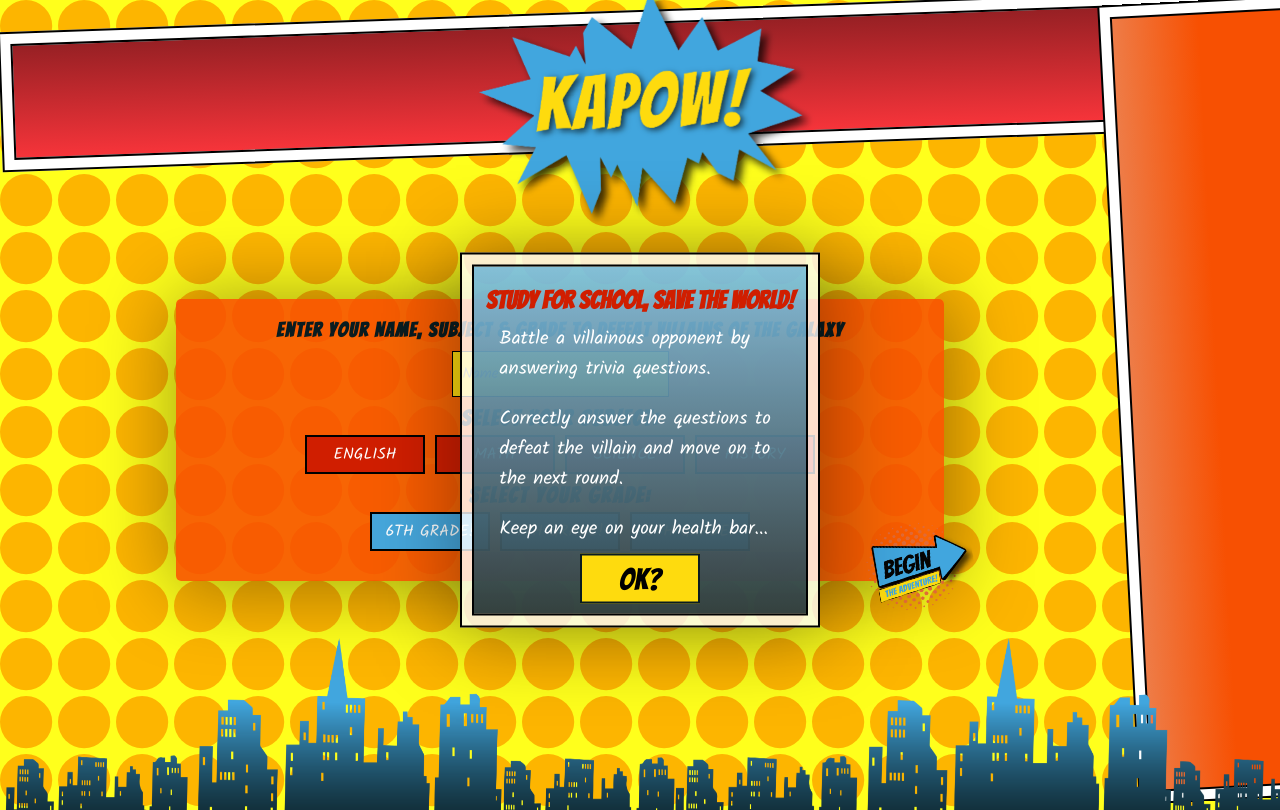
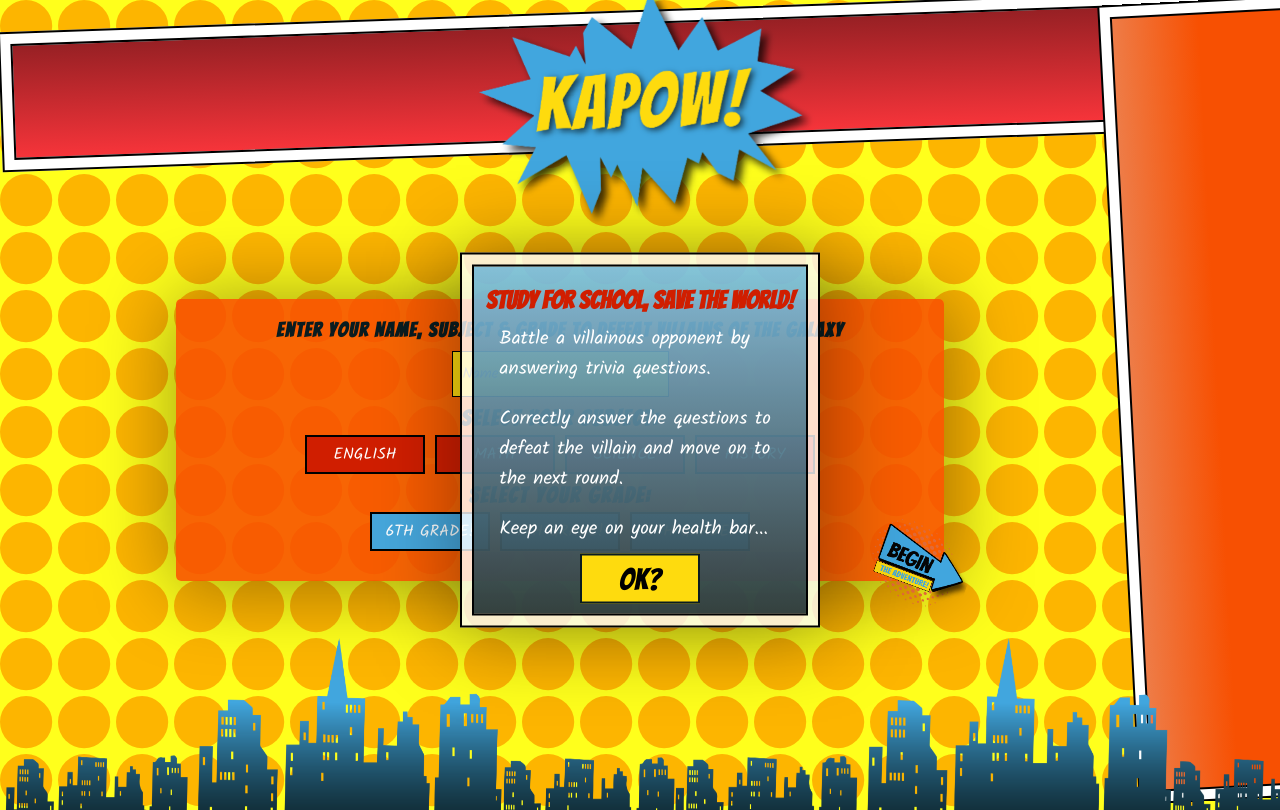
Before and after one commit to tabbplomaritas/Superhero_FinalProject, a website: page public/index.html in a window 1280 px wide. In both pictures the pointer is over the picture 919 px from the left and 566 px from the top of the page. Drawn offline with nearby package versions, Linux system fonts and the light colour scheme; some packages are replaced by stand-ins of ours; no server answers.

Commit message:
moved the buttons within the template

```diff
--- a/public/js/components/home_comp.js
+++ b/public/js/components/home_comp.js
@@ -45,10 +45,12 @@ const home = {
                     <p>Combat: </p>
                     <p>{{ $ctrl.clickedHero.powerstats.combat }} </p>
                 </div>
-            </section>
 
                 <img id="backToHeroes" ng-click="$ctrl.chooseDifHero()" src="../../assets/design/backtoheroes-01.png">
                 <img id="readyToBattle" ng-click="$ctrl.viewBattle()" src="../../assets/design/readytobattle-01.png">
+            </section>
+
+
 
         </section>
     </section>
--- a/public/style.css
+++ b/public/style.css
@@ -359,12 +359,12 @@ footer img {
   transition: .5s all;
 }
 
-/* #backToHeroes:hover,
+#backToHeroes:hover,
 #readyToBattle:hover,
   .beginAdv:hover {
   transform: rotate3d(1, 1, 1, 40deg);
   cursor: pointer;
-} */
+}
 
 #readyToBattle {
   z-index: 7;
```
